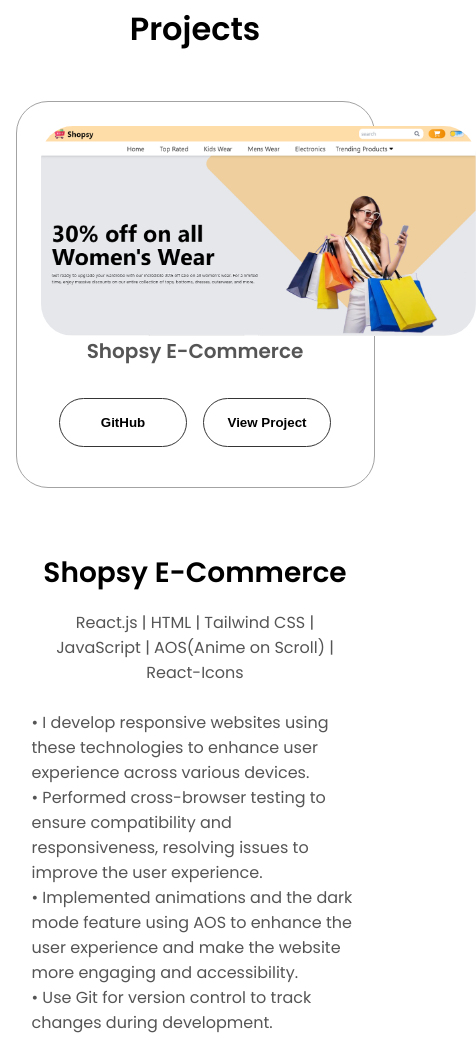
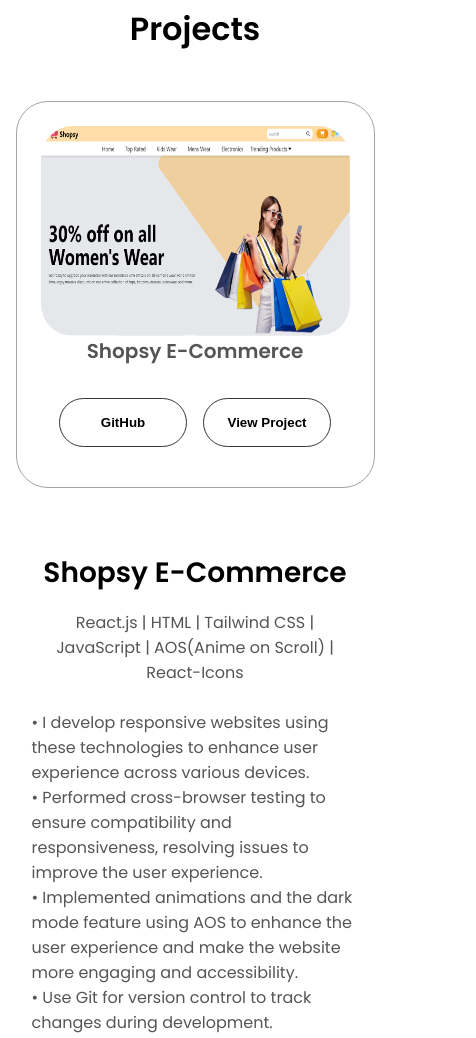
Before and after one commit to gauravthecoolboy24/06--Gaurav-Portfolio, a plain HTML site: page index.html in a window 390 px wide. Shown: the part 3180-4218 px from the top of the page, 476 px wide, since content can reach past the window. Drawn offline with Linux system fonts and the light colour scheme.

Commit message:
Final mobile responsive css done

```diff
--- a/index.html
+++ b/index.html
@@ -229,7 +229,7 @@
         <div class="experience-details-containers">
             <div class="details-containers">
                 <div class="section__pic-containers">
-                    <img class="about-pic" src="./assets/project-1.png" alt="Profile picture">
+                    <img class="project-pic" src="./assets/project-1.png" alt="Profile picture">
                 </div>
                 <h2 class="experience-sub-title project-title">Shopsy E-Commerce</h2>
                 <div class="btn-container">
@@ -283,7 +283,7 @@
             </div>
             <div class="details-containers">
                 <div class="section__pic-containers">
-                    <img class="about-pic" src="./assets/project-2.png" alt="Profile picture">
+                    <img class="project-pic" src="./assets/project-2.png" alt="Profile picture">
                 </div>
                 <h2 class="experience-sub-title project-title">Shopsy E-Commerce</h2>
                 <div class="btn-container">
--- a/mediaqueries.css
+++ b/mediaqueries.css
@@ -60,6 +60,10 @@
   article {
     font-size: 1rem;
   }
+  .project-pic{
+    width: 100%;
+    height: 100%;
+  }
   footer nav {
     height: fit-content;
     margin-bottom: 2rem;
--- a/style.css
+++ b/style.css
@@ -303,6 +303,9 @@
   border-radius: 2rem;
 }
 
+.project-pic {
+  border-radius: 2rem;
+}
 .arrow {
   position: absolute;
   right: -5rem;
```
